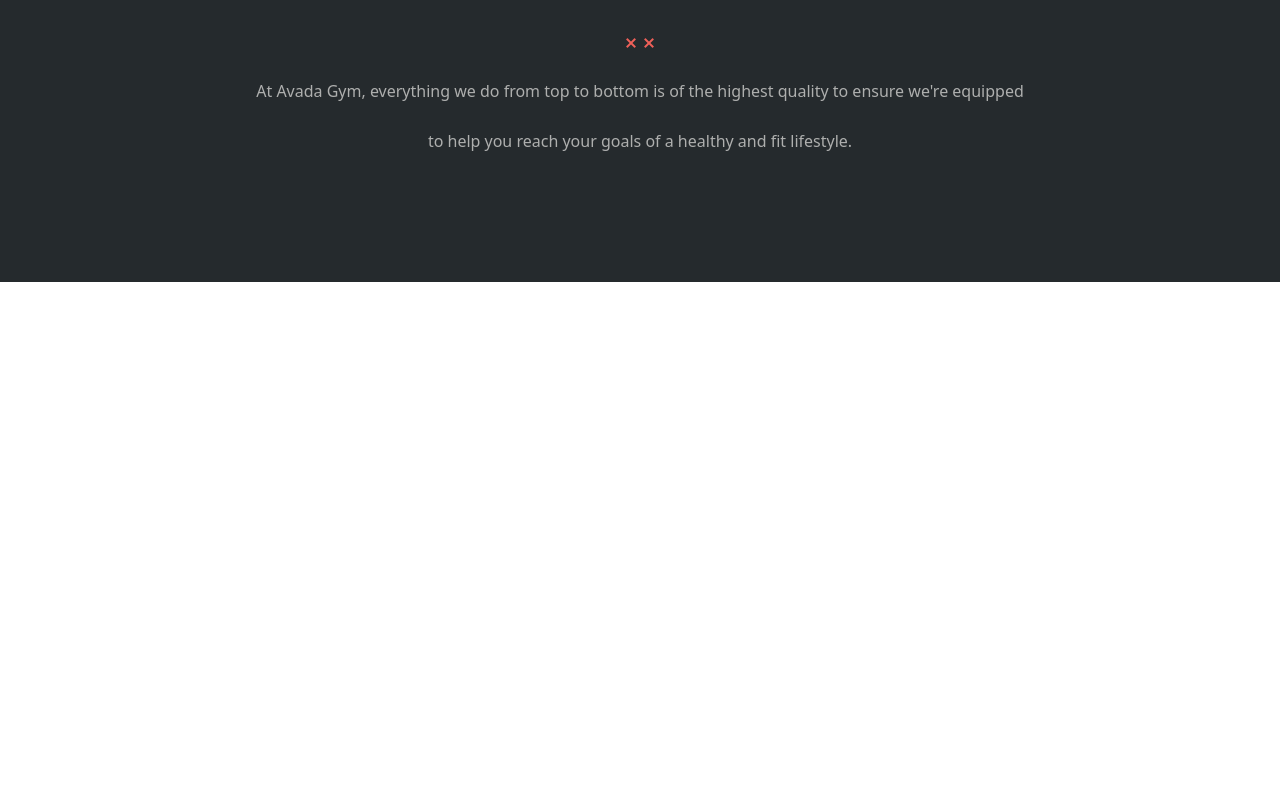
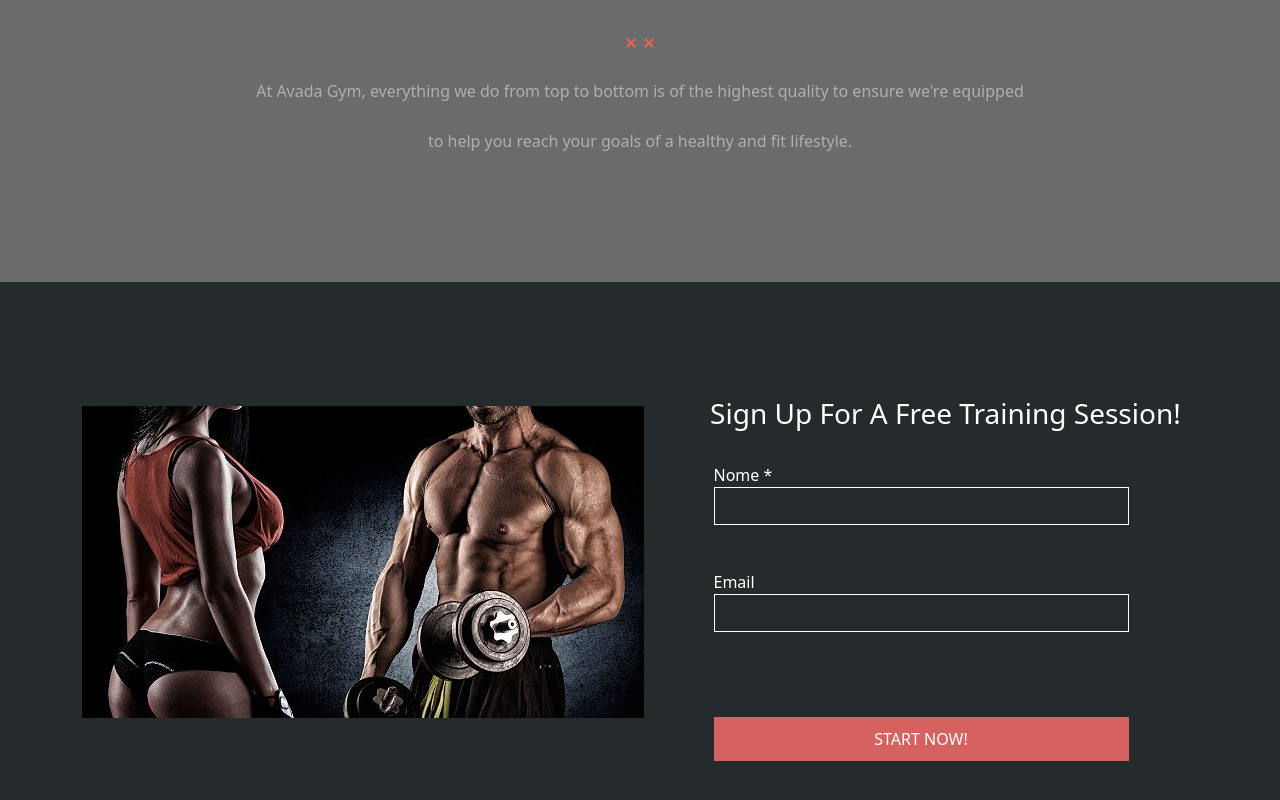
Before and after one commit to EngeneerProgram/proj-html-vuejs, a Vue app: page / in a window 1280 px wide. Shown: the part 964-1764 px from the top of the page. Before the commit the page ends 1246 px from the top, so only its background shows below. Built offline with nearby package versions, Linux system fonts and the light colour scheme.

Commit message:
Implemented Sign Up Session

```diff
--- a/src/App.vue
+++ b/src/App.vue
@@ -1,5 +1,6 @@
 <template>
   <div id="app">
+
    <MainComponent/>
 
     <footer></footer>
@@ -7,6 +8,7 @@
 </template>
 
 <script>
+
 //import HelloWorld from './components/HelloWorld.vue'
 
 import MainComponent from "./components/MainComponent.vue"
@@ -17,6 +19,7 @@
   components: {
     MainComponent,
 
+
 }
 }
 </script>
--- a/src/components/ClassFitnessComponent.vue
+++ b/src/components/ClassFitnessComponent.vue
@@ -25,7 +25,7 @@
 <style lang="scss" scoped>
 .container-gym{
     padding:100px;
-    background-color:#252a2d;
+    background-color:#6b6b6b;
 
 
 }
--- /dev/null
+++ b/src/components/LoginComponent.vue
@@ -0,0 +1,86 @@
+<template>
+    <div class="container-fluid Login-container">
+        <div class="container login-fix">
+            <div class="thumb-gym">
+                <img src="../assets/img/home_img-compressor.jpg" alt="">
+            </div>
+            <div class="login-system">
+                <h3 >Sign Up  For A Free Training Session!</h3>
+                <form action="get">
+                    <label class="margin" for="Name">Nome *</label>
+                    <input  type="text">
+                     <label class="email-inp" for="email">Email</label>
+                    <input type="Email">
+                    <button class="margin-y text-uppercase">Start Now!</button>
+
+                </form>
+
+            </div>
+        </div>
+    </div>
+</template>
+
+
+<script>
+export default {
+    name: "LoginComponent",
+}
+</script>
+
+
+<style lang="scss" scoped>
+.Login-container{
+    background-color:#252a2d;
+    height: 70vh;
+    display:Flex;
+    justify-content: center;
+    align-content: center;
+    align-items: center;
+        .login-system{
+            position:relative;
+
+            h3{
+                position:absolute;
+                bottom:73%;
+                left:12%;
+                color:white;
+            }
+        }
+    .login-fix{
+        display:flex;
+
+        justify-content: center;
+        align-content: center;
+        align-items: center;
+        form{
+            margin-top:50px;
+            padding:70px;
+            display:flex;
+            flex-direction: column;
+            .margin{
+                margin-top:50px;
+            }
+            label{
+                color:white;
+            }
+            input{
+                width: 415px;
+                padding:6px;
+                border:1px solid white;
+                background-color:#252a2d;;
+            }
+
+            .email-inp{
+                margin-top:45px;
+            }
+
+            .margin-y{
+                margin-top:85px;
+                padding:10px;
+                background-color:#d5625f;
+                color:white;
+                border:none;        }
+        }
+    }
+}
+</style>
--- a/src/components/MainComponent.vue
+++ b/src/components/MainComponent.vue
@@ -15,8 +15,8 @@
             </div>
     </div>
 
-                <ClassFitnessComponent/>
-
+    <ClassFitnessComponent/>
+    <LoginComponent/>
 
 
 
@@ -29,11 +29,13 @@
 <script>
 import HeaderComponent from "./HeaderComponent.vue"
 import ClassFitnessComponent from "./ClassFitnessComponent.vue"
+import LoginComponent from "./LoginComponent.vue"
 export default {
    name: "MainComponent",
    components:{
     HeaderComponent,
-    ClassFitnessComponent
+    ClassFitnessComponent,
+    LoginComponent
 }
 }
 </script>
--- a/src/main.js
+++ b/src/main.js
@@ -1,6 +1,7 @@
 import Vue from 'vue'
 import App from './App.vue'
 const bootstrap = require('bootstrap');
+
 Vue.use(bootstrap);
 Vue.config.productionTip = false
 
```
